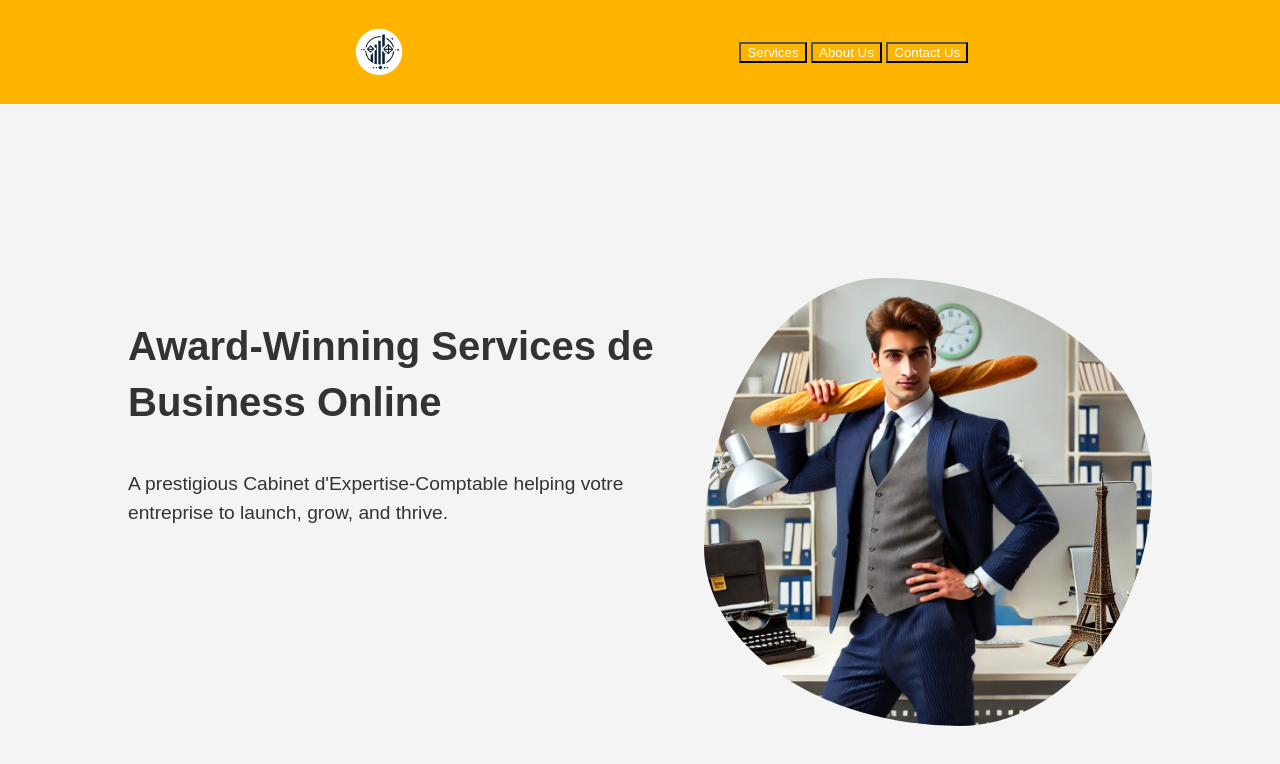
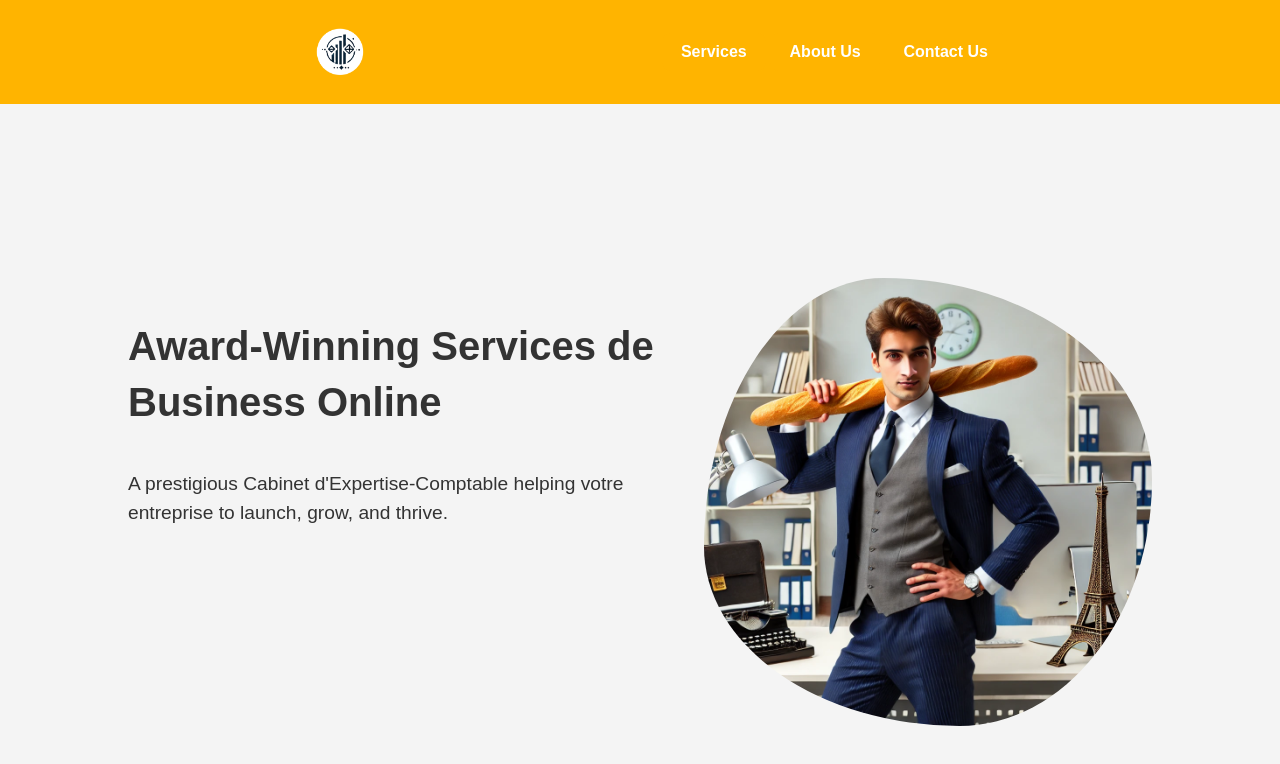
Before and after one commit to GuyWithBag/IT2C-websys-accountancy-website, a plain HTML site: page index.html in a window 1280 px wide. Shown: the top 764 px of the page. Drawn offline with Linux system fonts and the light colour scheme.

Commit message:
made btn just a normal class

```diff
--- a/index.css
+++ b/index.css
@@ -1,5 +1,5 @@
-Buttons .btn {
-	padding: 0.75rem 1.5rem;
+.btn {
+	padding: 0.65rem 1.2rem;
 	font-size: 1rem;
 	font-weight: bold;
 	border: none;
```
